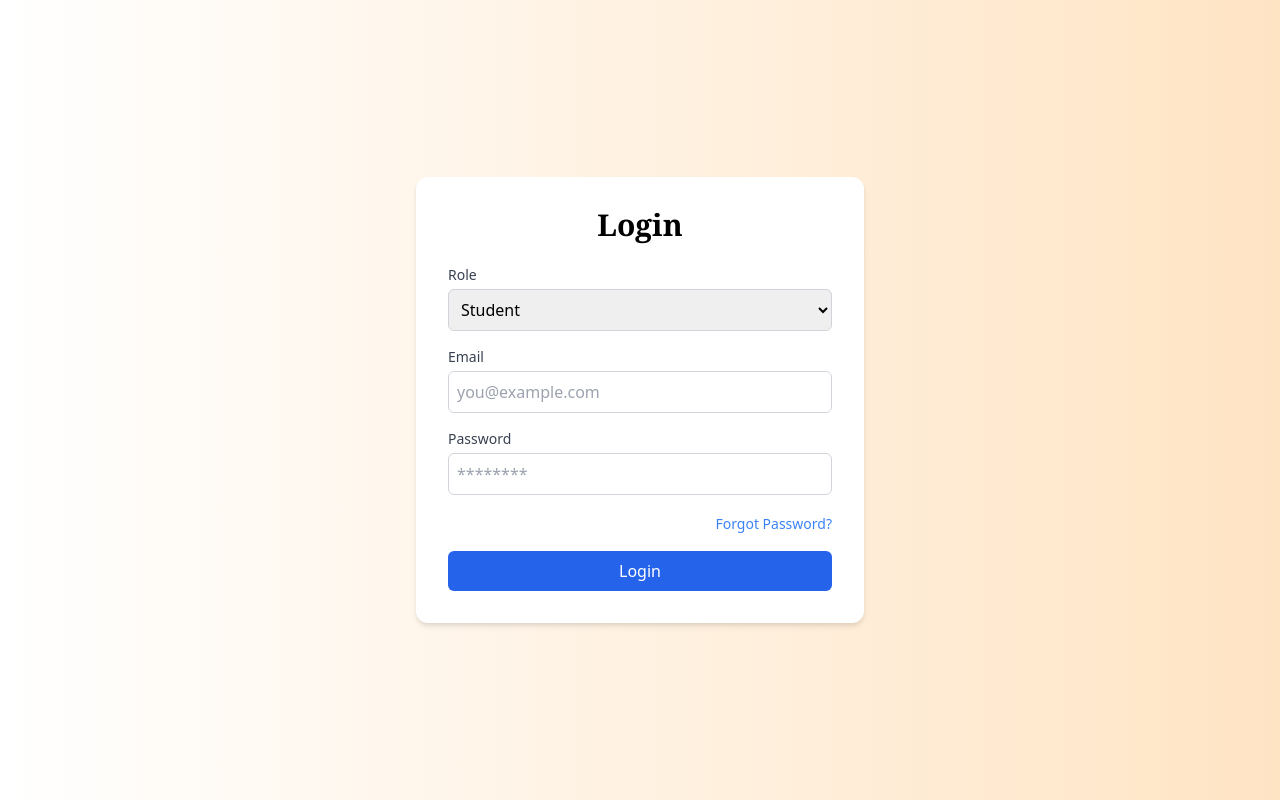
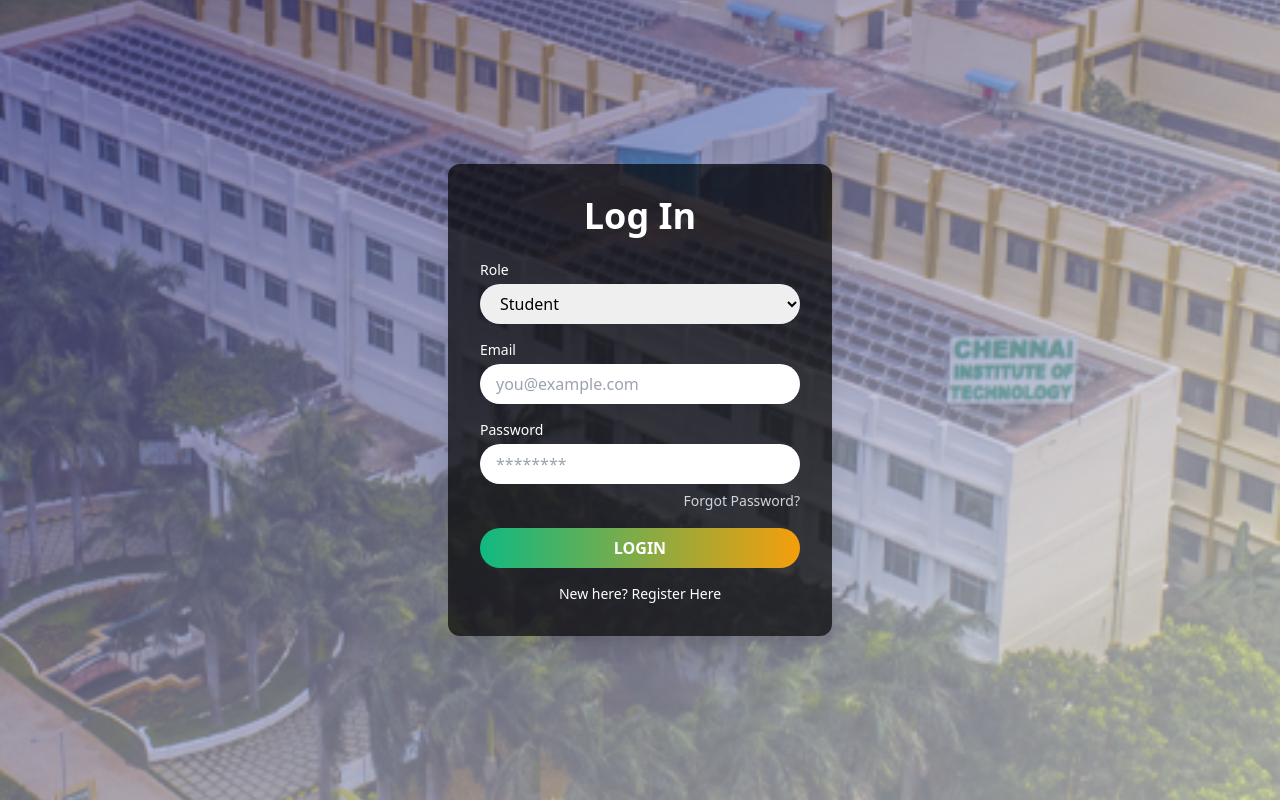
Before and after one commit to DHANVANTHGS/college-attendance, a React (Create React App) app in the folder frontend/: page / in a window 1280 px wide. Built offline with nearby package versions, Linux system fonts and the light colour scheme.

Commit message:
Qrscan ver1

```diff
--- a/frontend/src/Loginpage.jsx
+++ b/frontend/src/Loginpage.jsx
@@ -1,5 +1,4 @@
 import React, { useState } from "react";
-import "./login.css";
 
 const LoginPage = () => {
   const [role, setRole] = useState("Student");
@@ -13,20 +12,37 @@ const LoginPage = () => {
   };
 
   return (
+    <div className="relative min-h-screen flex items-center justify-center bg-gradient-to-br from-indigo-900 to-teal-900 px-6 overflow-hidden">
 
-    <div className="min-h-screen flex items-center justify-center bg-gray-100 px-6" id="mm">
-      <div className="w-full max-w-md bg-white p-6 sm:p-8 rounded-xl shadow-md" id="jk">
-        <h2 className="text-2xl font-bold mb-6 text-center" id="login">Login</h2>
+      {/* Responsive background image */}
+      <div
+        className="absolute inset-0 bg-cover bg-center bg-no-repeat opacity-40  pointer-events-none"
+        style={{
+  backgroundImage: "url('/bg-shape.png')",
+  backgroundSize: 'cover',
+  transform: 'scale(1)'
+}}
+
+      />
+
+      {/* Login Card */}
+<div
+  className="z-10 w-full max-w-sm backdrop-blur-md p-6 sm:p-8 rounded-xl shadow-xl text-white text-center"
+  style={{ backgroundColor: 'rgba(0, 0, 0, 0.7)' }} // 0.7 = 70% opaque
+>
+
+        <h2 className="text-4xl font-bold mb-6">Log In</h2>
+
         <form onSubmit={handleLogin} className="space-y-4">
           {/* Role Dropdown */}
-          <div>
-            <label htmlFor="role" className="block text-sm font-medium text-gray-700">Role</label>
+          <div className="text-left">
+            <label htmlFor="role" className="block text-sm mb-1">Role</label>
             <select
               id="role"
               name="role"
               value={role}
               onChange={(e) => setRole(e.target.value)}
-              className="mt-1 block w-full p-2 border border-gray-300 rounded-md"
+              className="w-full px-4 py-2 rounded-full text-black focus:outline-none"
               required
             >
               <option>Student</option>
@@ -36,50 +52,56 @@ const LoginPage = () => {
           </div>
 
           {/* Email Input */}
-          <div>
-            <label htmlFor="email" className="block text-sm font-medium text-gray-700">Email</label>
+          <div className="text-left">
+            <label htmlFor="email" className="block text-sm mb-1">Email</label>
             <input
               type="email"
               id="email"
               name="email"
               value={email}
               onChange={(e) => setEmail(e.target.value)}
-              className="mt-1 block w-full p-2 border border-gray-300 rounded-md"
+              className="w-full px-4 py-2 rounded-full text-black focus:outline-none"
               placeholder="you@example.com"
               required
             />
           </div>
 
           {/* Password Input */}
-          <div>
-            <label htmlFor="password" className="block text-sm font-medium text-gray-700">Password</label>
+          <div className="text-left">
+            <label htmlFor="password" className="block text-sm mb-1">Password</label>
             <input
               type="password"
               id="password"
               name="password"
               value={password}
               onChange={(e) => setPassword(e.target.value)}
-              className="mt-1 block w-full p-2 border border-gray-300 rounded-md"
+              className="w-full px-4 py-2 rounded-full text-black focus:outline-none"
               placeholder="********"
               required
             />
-          </div>
-
-          {/* Forgot Password */}
-          <div className="text-right">
-            <a href="/forgot-password" className="text-sm text-blue-500 hover:underline">
-              Forgot Password?
-            </a>
+            <div className="text-right mt-1">
+              <a href="/forgot-password" className="text-sm text-gray-300 hover:underline">
+                Forgot Password?
+              </a>
+            </div>
           </div>
 
           {/* Login Button */}
           <button
             type="submit"
-            className="w-full bg-blue-600 text-white py-2 rounded-md hover:bg-blue-700 transition"
-          >
-            Login
+          className=" w-full bg-gradient-to-r from-green-500 to-yellow-500 hover:from-red-500 hover:to-green-500 text-white px-6 py-2 rounded-full font-bold transition duration-300">
+
+          LOGIN
           </button>
         </form>
+
+        {/* Register Link */}
+        <p className="mt-4 text-sm">
+          New here?{" "}
+          <a href="#" className="text-teal-300 hover:underline">
+            Register Here
+          </a>
+        </p>
       </div>
     </div>
   );
--- a/frontend/src/qrscan.jsx
+++ b/frontend/src/qrscan.jsx
@@ -50,6 +50,20 @@ const QRScannerPage = () => {
         (decodedText) => {
           setScannedData(decodedText);
           stopScanner();
+    /*fetch("http://localhost:5000/api/scan", {
+    method: "POST",
+    headers: {
+      "Content-Type": "application/json",
+    },
+    body: JSON.stringify({ data: decodedText }),
+  })
+    .then((res) => res.json())
+    .then((response) => {
+      console.log("Backend response:", response);
+    })
+    .catch((err) => {
+      console.error("Error sending data to backend:", err);
+    });*/
         },
         () => {}
       );
@@ -108,8 +122,25 @@ const QRScannerPage = () => {
   }, [scannerActive, selectedCameraId]);
 
   return (
-    <div className="min-h-screen bg-gray-100 px-6 sm:px-8 md:px-12 flex justify-center pt-10" id="kl">
-      <div className="w-full max-w-md bg-white p-6 sm:p-8 rounded-xl shadow-md text-center" id="hg">
+    <div className="min-h-screen relative bg-gradient-to-br from-indigo-900 to-teal-900 px-6 sm:px-8 md:px-12 flex justify-center pt-10" id="kl">
+
+      {/* Responsive background image */}
+      <div
+  className="absolute inset-0 bg-cover bg-center bg-no-repeat opacity-40 pointer-events-none"
+  style={{
+    backgroundImage: "url('/bg-shape.png')",
+    transform: 'scale(1.2)'
+  }}
+/>
+
+<div className="relative z-10 w-full max-w-md p-6 sm:p-8 rounded-xl shadow-2xl text-center border border-gray-300 bg-white"
+
+  /*style={{
+    backgroundColor: 'rgba(255, 255, 255, 0.95)', // Nearly solid white
+    color: '#000', // Ensure text is black and sharp
+  }}*/
+>
+
         <h2 className="text-2xl font-bold mb-4">QR Code Scanner</h2>
 
         {availableCameras.length > 1 && (
```
Also changed, not shown: frontend/public/bg-shape.png (added).
